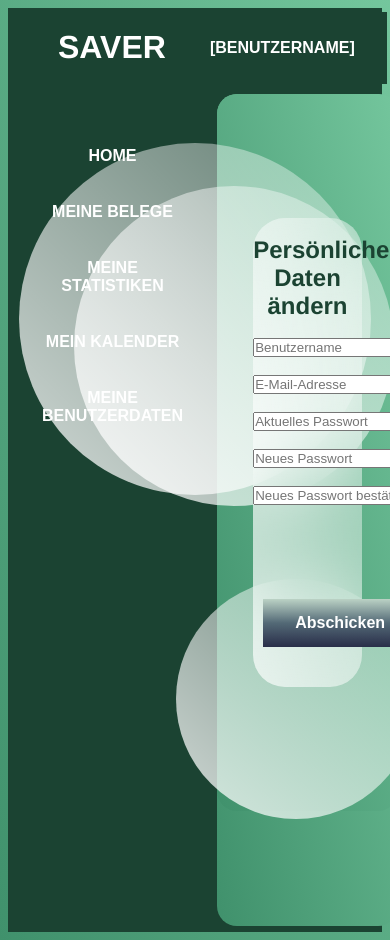
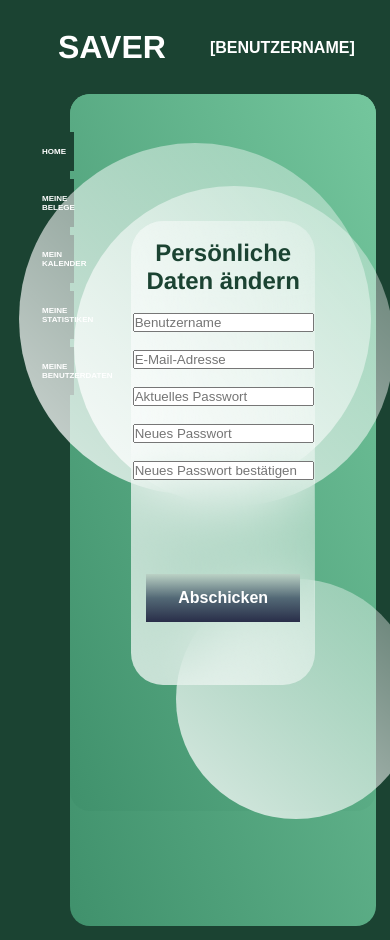
Before and after one commit to sorglos123/SAVER, a Vue app in the folder frontend/: page /user in a window 390 px wide. Shown: the top 940 px of the page. Built offline with nearby package versions, Linux system fonts and the light colour scheme.

Commit message:
[B] Design-Anpassungen

```diff
--- a/frontend/src/App.vue
+++ b/frontend/src/App.vue
@@ -1,7 +1,7 @@
 <template>
-  <div id="app">
-    <page-header />
-  </div>
+  <page-header />
+  <!-- <div id="app">
+  </div> -->
     <router-view/>
   <!-- <div id="nav">
     <router-link to="/register">Register</router-link> |
@@ -43,7 +43,6 @@ export default {
 }
 
 body {
-  /* background: #395B50; */
-  background: linear-gradient(to right top, #40916c, #74c69d);
+  background: #1b4332;
 }
 </style>
--- a/frontend/src/components/Header.vue
+++ b/frontend/src/components/Header.vue
@@ -55,7 +55,7 @@ button a {
     margin: 0 auto;
     background: #1b4332;
     color: white;
-    width: 100%;
+    width: auto;
     height: 80px;
     display: flex;
 }
--- a/frontend/src/components/Sidebar.vue
+++ b/frontend/src/components/Sidebar.vue
@@ -18,16 +18,16 @@
                     </router-link>
                 </button>
                 <button class="button">
-                    <router-link to="/statistics" active-class="active" tag="button">
+                    <router-link to="/calendar" active-class="active" tag="button">
                         <div class="link-container">
-                            Meine Statistiken
+                            Mein Kalender
                         </div>
                     </router-link>
                 </button>
                 <button class="button">
-                    <router-link to="/calendar" active-class="active" tag="button">
+                    <router-link to="/statistics" active-class="active" tag="button">
                         <div class="link-container">
-                            Mein Kalender
+                            Meine Statistiken
                         </div>
                     </router-link>
                 </button>
@@ -63,12 +63,17 @@ button a {
 }
 
 .bar {
-    margin: 0 auto;
+    margin: 0;
+    padding: 0;
     background: #1b4332;
     color: white;
     width: 100%;
+    width: 8px;
     height: auto;
+    height: 100%;
     display: flex;
+    position: fixed;
+    overflow: auto;
 }
 
 .button {
@@ -88,4 +93,26 @@ button a {
 .button:hover {
     background: #081c15;
 }
+
+@media screen and (max-width: 700px) {
+    .sidebar {
+    width: 30px;
+    height: auto;
+    position: relative;
+    }
+
+    .button {
+    background: #1b4332;
+    border: none;
+    color: white;
+    padding: 15px 32px;
+    text-align: center;
+    text-decoration: none;
+    display: inline-block;
+    font-size: 8px;
+    font-weight: bolder;
+    margin: 4px 2px;
+    cursor: pointer;
+}
+}
 </style>
```
Also changed, not shown: 1 other file (tests, documents, lock files or other folders).
